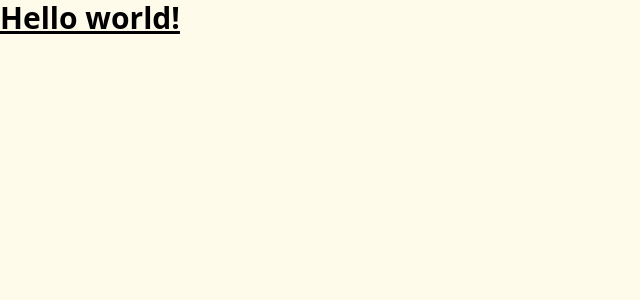
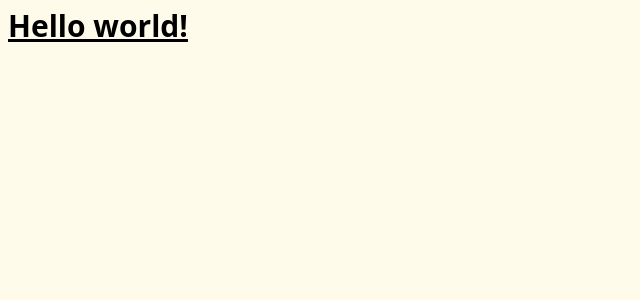
Before and after one commit to GlobalWebIndex/platform2.0-react-challenge-2, a React (Create React App) app in the folder dog-lover/: page / in a window 1280 px wide. Shown: the top 300 px of the page, without its empty margins (0-640 px from the left). Built offline with nearby package versions, Linux system fonts and the light colour scheme.

Commit message:
Create basic layout component

```diff
--- a/dog-lover/src/App.tsx
+++ b/dog-lover/src/App.tsx
@@ -1,5 +1,11 @@
+import { Layout } from './components/Layout';
+
 function App() {
-  return <h1 className="text-3xl font-bold underline">Hello world!</h1>;
+  return (
+    <Layout>
+      <h1 className="text-3xl font-bold underline">Hello world!</h1>
+    </Layout>
+  );
 }
 
 export default App;
--- /dev/null
+++ b/dog-lover/src/components/Layout/Layout.tsx
@@ -0,0 +1,9 @@
+import { ReactNode } from 'react';
+
+const Layout = ({ children }: { children: ReactNode }) => {
+  return (
+      <main className="max-w-screen-xl mx-auto p-2">{children}</main>
+  );
+};
+
+export default Layout;
--- /dev/null
+++ b/dog-lover/src/components/Layout/index.tsx
@@ -0,0 +1 @@
+export { default as Layout } from './Layout';
```
